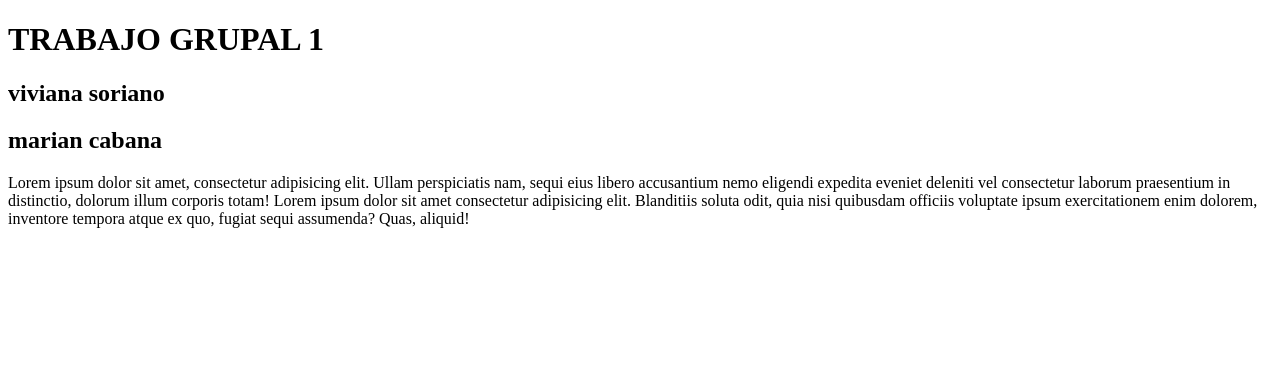
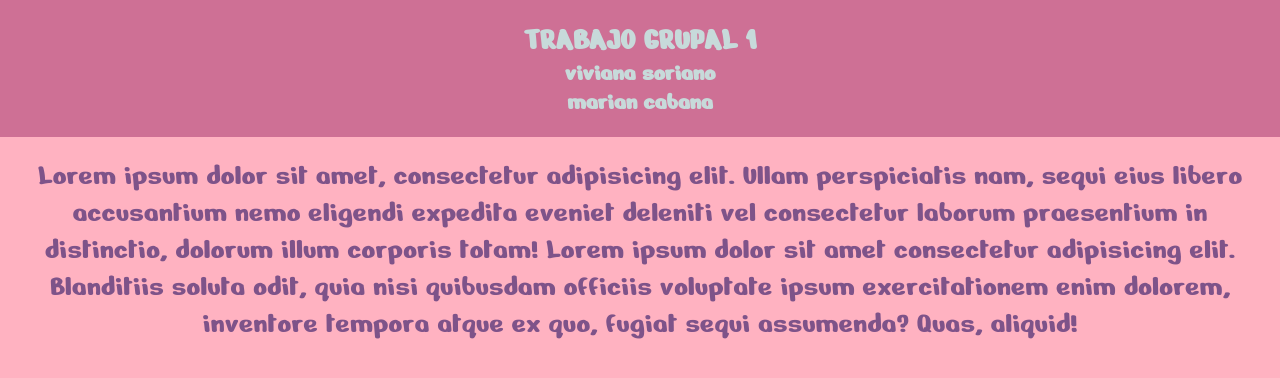
Before and after one commit to Marianscabas/trabajo-grupal1, a plain HTML site: page index.html in a window 1280 px wide. Drawn offline with Linux system fonts and the light colour scheme.

Commit message:
archivo de etilos

```diff
--- a/index.html
+++ b/index.html
@@ -6,6 +6,7 @@
     <meta http-equiv="X-UA-Compatible" content="IE=edge">
     <meta name="viewport" content="width=device-width, initial-scale=1.0">
     <title>trabajo-grupal1</title>
+    <link rel="stylesheet" href="style.css">
 </head>
 
 <body>
--- /dev/null
+++ b/style.css
@@ -0,0 +1,28 @@
+@import url('https://fonts.googleapis.com/css2?family=Nerko+One&display=swap');
+*{
+    margin: 0;
+    padding: 0;
+    font-family: 'Nerko One', cursive;
+
+}
+body{
+    background-color: #ffb2c1;
+}
+
+header{
+    background-color: #ce7095;
+    padding: 20px ;
+    text-align: center;
+    color: rgb(199, 218, 218);
+}
+
+main{
+    padding: 20px;
+
+}
+
+.motivacion{
+    text-align: center;
+    font-size: 30px;
+    color: rgba(17, 2, 91, 0.541);
+}
```
